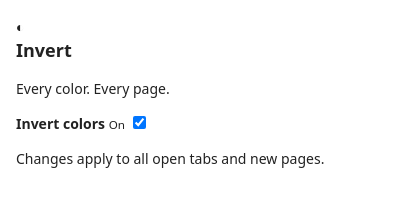
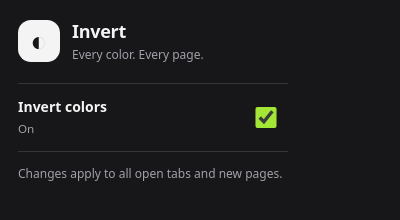
Before and after one commit to niklas-h1y/Invert, a browser extension: page popup/index.html in a window 400 px wide. Drawn offline with Linux system fonts and the light colour scheme.

Commit message:
Build global color inversion extension

```diff
--- a/popup/popup.css
+++ b/popup/popup.css
@@ -1,9 +1,11 @@
-body {
-  min-width: 260px;
-  margin: 0;
-  padding: 16px;
-  color: #222;
-  font: 14px/1.5 system-ui, sans-serif;
-}
-h1 { margin: 0 0 8px; font-size: 18px; }
-button { padding: 6px 10px; cursor: pointer; }
+:root { color-scheme: dark; font: 14px/1.45 system-ui, sans-serif; }
+body { width: 270px; margin: 0; padding: 18px; color: #f4f4f5; background: #171719; }
+.heading { display: flex; align-items: center; gap: 12px; margin-bottom: 20px; }
+.icon { display: grid; place-items: center; width: 42px; height: 42px; border-radius: 13px; color: #171719; background: #f4f4f5; font-size: 28px; }
+h1 { margin: 0; font-size: 18px; letter-spacing: -.3px; }
+.heading p, .hint { margin: 2px 0 0; color: #a1a1aa; font-size: 12px; }
+.switch-row { display: flex; align-items: center; justify-content: space-between; padding: 13px 0; border-top: 1px solid #343439; border-bottom: 1px solid #343439; cursor: pointer; }
+.switch-row span { display: grid; gap: 3px; }
+.switch-row small { color: #a1a1aa; }
+input[type="checkbox"] { width: 38px; height: 21px; accent-color: #a3e635; cursor: pointer; }
+.hint { margin-top: 13px; }
```
